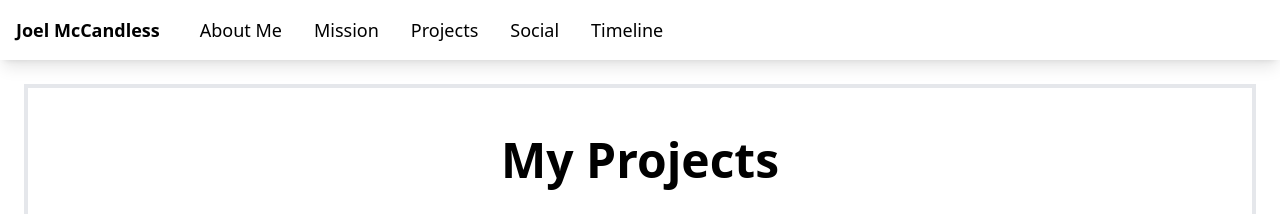
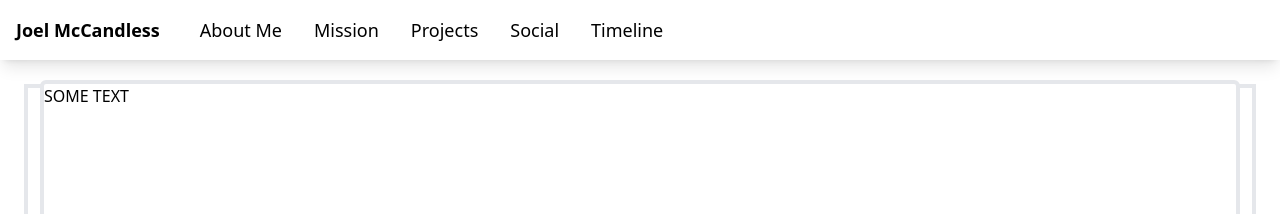
Before and after one commit to jmccand/personal_website, a Nuxt app in the folder website/: page /projects in a window 1280 px wide. Shown: the top 214 px of the page. Built offline with nearby package versions, Linux system fonts and the light colour scheme.

Commit message:
position popup box properly

```diff
--- a/website/pages/projects.vue
+++ b/website/pages/projects.vue
@@ -16,6 +16,12 @@
 	</div>
       </div>
     </div>
+    <div id="popup" class="rounded-md border-4 fixed top-20 left-10 right-10 bottom-20 bg-white">
+      <div class="absolute top-0 h-20">
+	SOME TEXT
+      </div>
+
+    </div>
   </main>
 </template>
 
```
